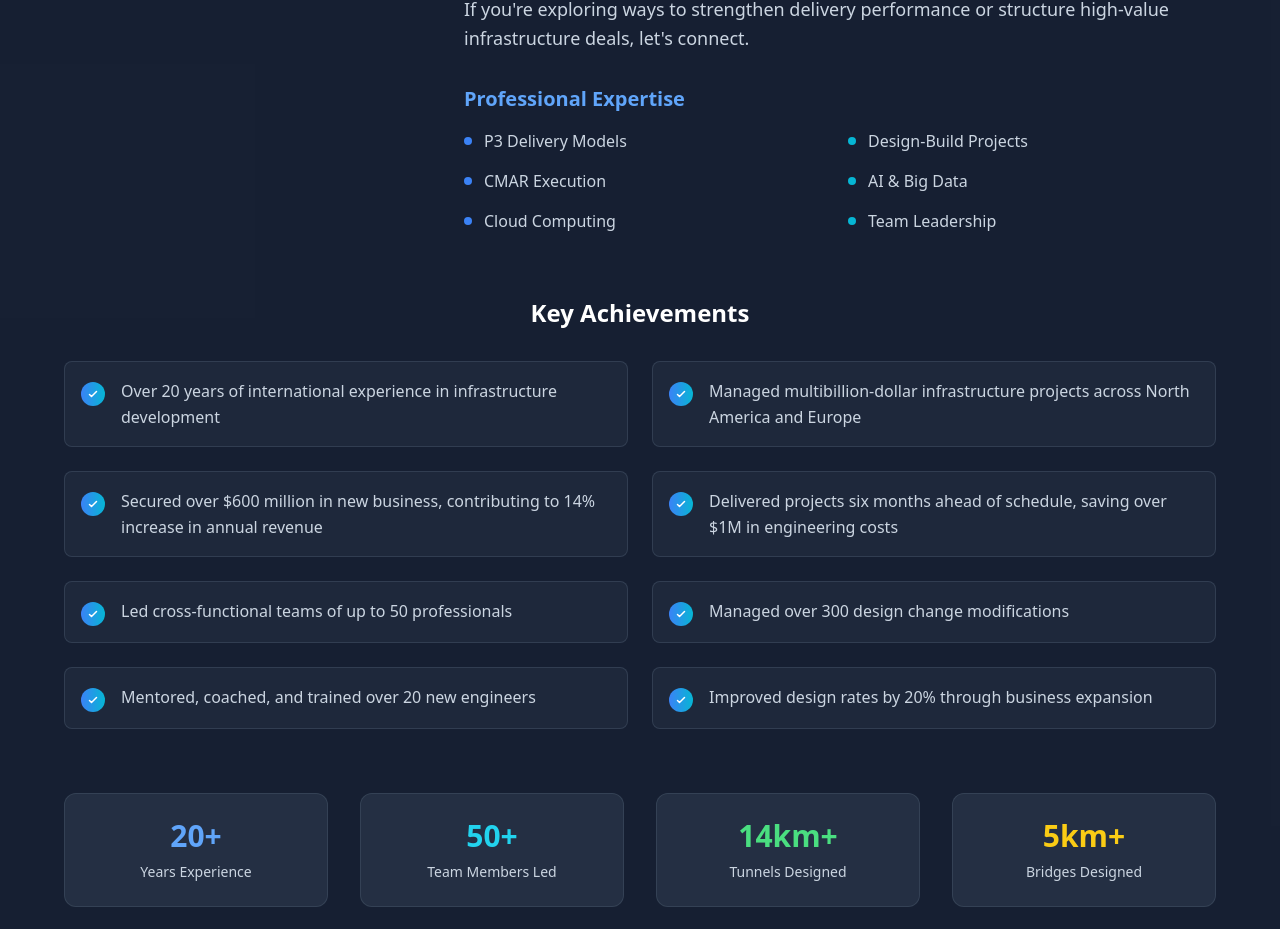
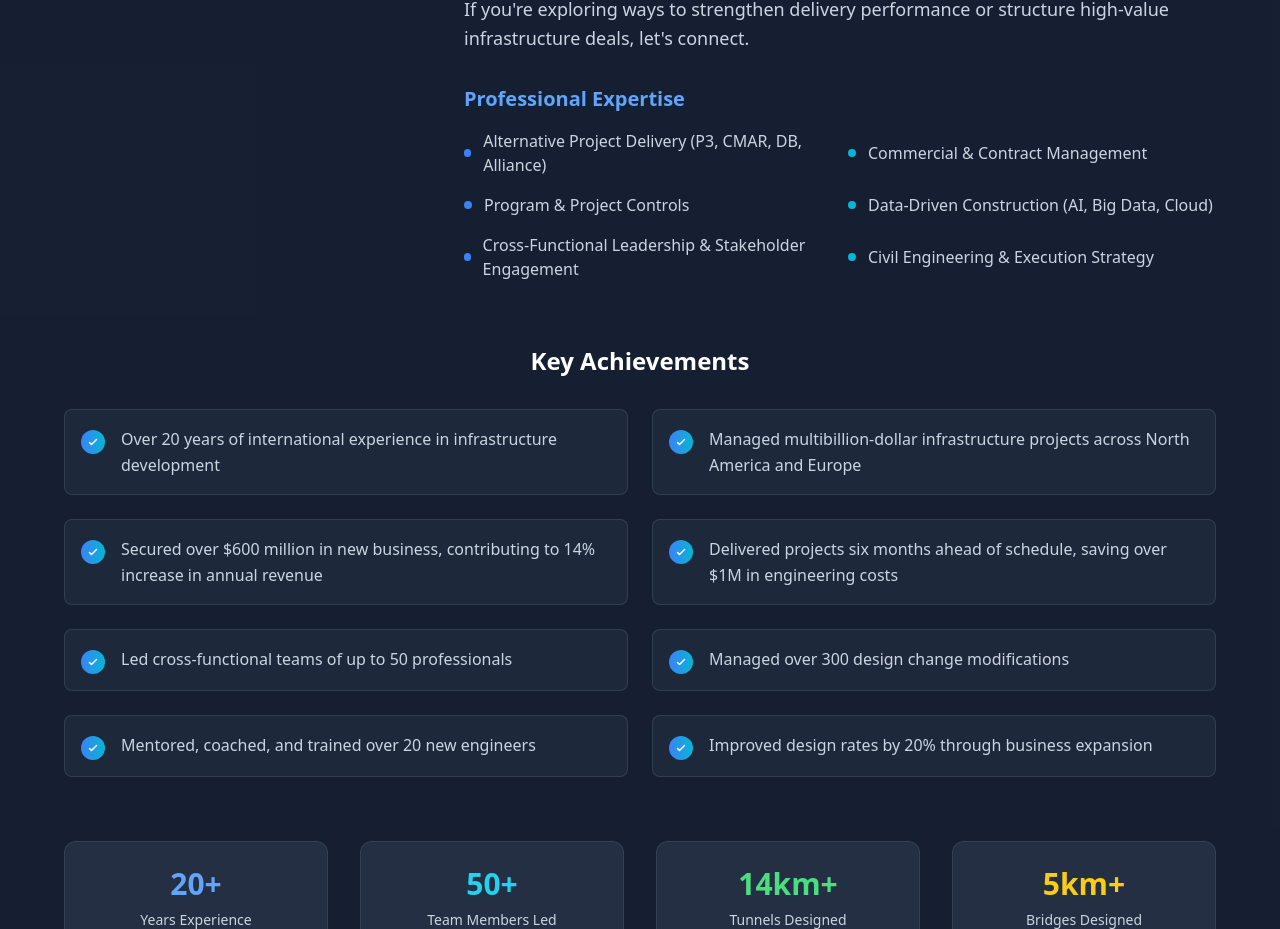
Before and after one commit to progohan/EFernandezOrtiz, a React (Vite) app: page / in a window 1280 px wide. Shown: the part 1715-2644 px from the top of the page. Built offline with nearby package versions, Linux system fonts and the light colour scheme.

Commit message:
Updated About.tsx

```diff
--- a/src/components/About.tsx
+++ b/src/components/About.tsx
@@ -59,27 +59,27 @@ const About: React.FC<AboutProps> = ({ data, achievements }) => {
                 <div className="grid grid-cols-1 sm:grid-cols-2 gap-4">
                   <div className="flex items-center">
                     <div className="w-2 h-2 bg-blue-500 rounded-full mr-3"></div>
-                    <span className="text-slate-300">P3 Delivery Models</span>
+                    <span className="text-slate-300">Alternative Project Delivery (P3, CMAR, DB, Alliance)</span>
                   </div>
                   <div className="flex items-center">
                     <div className="w-2 h-2 bg-cyan-500 rounded-full mr-3"></div>
-                    <span className="text-slate-300">Design-Build Projects</span>
+                    <span className="text-slate-300">Commercial & Contract Management</span>
                   </div>
                   <div className="flex items-center">
                     <div className="w-2 h-2 bg-blue-500 rounded-full mr-3"></div>
-                    <span className="text-slate-300">CMAR Execution</span>
+                    <span className="text-slate-300">Program & Project Controls</span>
                   </div>
                   <div className="flex items-center">
                     <div className="w-2 h-2 bg-cyan-500 rounded-full mr-3"></div>
-                    <span className="text-slate-300">AI & Big Data</span>
+                    <span className="text-slate-300">Data-Driven Construction (AI, Big Data, Cloud)</span>
                   </div>
                   <div className="flex items-center">
                     <div className="w-2 h-2 bg-blue-500 rounded-full mr-3"></div>
-                    <span className="text-slate-300">Cloud Computing</span>
+                    <span className="text-slate-300">Cross-Functional Leadership & Stakeholder Engagement</span>
                   </div>
                   <div className="flex items-center">
                     <div className="w-2 h-2 bg-cyan-500 rounded-full mr-3"></div>
-                    <span className="text-slate-300">Team Leadership</span>
+                    <span className="text-slate-300">Civil Engineering & Execution Strategy</span>
                   </div>
                 </div>
               </div>
```
